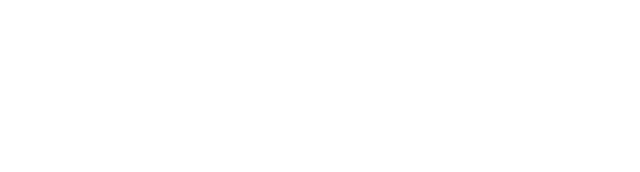
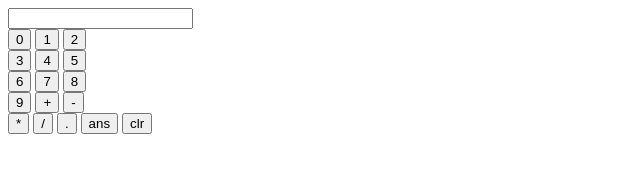
Before and after one commit to acciojob/calculator-vikasairsharma7071, a website: page main.html in a window 1280 px wide. Shown: the whole page, without its empty margins (0-640 px from the left). Drawn offline with Linux system fonts and the light colour scheme.

Commit message:
created a submission

```diff
--- a/main.html
+++ b/main.html
@@ -8,6 +8,24 @@
 
 <body>
 	<!-- the entire body must be written by student -->
+	<input type="text" id="input"><br>
+    <button id="block0" value="0" onclick="solve(this.value)">0</button>
+    <button id="block1" value="1" onclick="solve(this.value)">1</button>
+    <button id="block2" value="2" onclick="solve(this.value)">2</button><br>
+    <button id="block3" value="3" onclick="solve(this.value)">3</button>
+    <button id="block4" value="4" onclick="solve(this.value)">4</button>
+    <button id="block5" value="5" onclick="solve(this.value)">5</button><br>
+    <button id="block6" value="6" onclick="solve(this.value)">6</button>
+    <button id="block7" value="7" onclick="solve(this.value)">7</button>
+    <button id="block8" value="8" onclick="solve(this.value)">8</button><br>
+    <button id="block9" value="9" onclick="solve(this.value)">9</button>
+    <button id="plus" value="+" onclick="solve(this.value)">+</button>
+    <button id="minus" value="-" onclick="solve(this.value)">-</button><br>
+    <button id="multiply" value="*" onclick="solve(this.value)">*</button>
+    <button id="divide" value="/" onclick="solve(this.value)">/</button>
+    <button id="dot" value="." onclick="solve(this.value)">.</button>
+    <button id="ans" value="answer" onclick="solve(this.value)">ans</button>
+    <button id="clr" value="clear" onclick="solve(this.value)">clr</button>
     <script type="text/javascript" src="./script.js">
 </script>
 
--- a/script.js
+++ b/script.js
@@ -1 +1,27 @@
 //your code here
+let expression = "";
+
+let ansBox = document.getElementById("input");
+
+function solve(e){
+
+
+    if(e === 'answer'){
+
+        let res = eval(expression);
+        console.log(res);
+        ansBox.value = res;
+
+    }else if(e === 'clear'){
+
+        expression = "";
+        ansBox.value = "";
+
+    }else{
+        expression += e;
+        console.log(e);
+        // console.log(expression);
+        ansBox.value = expression;
+    }
+
+}
```
